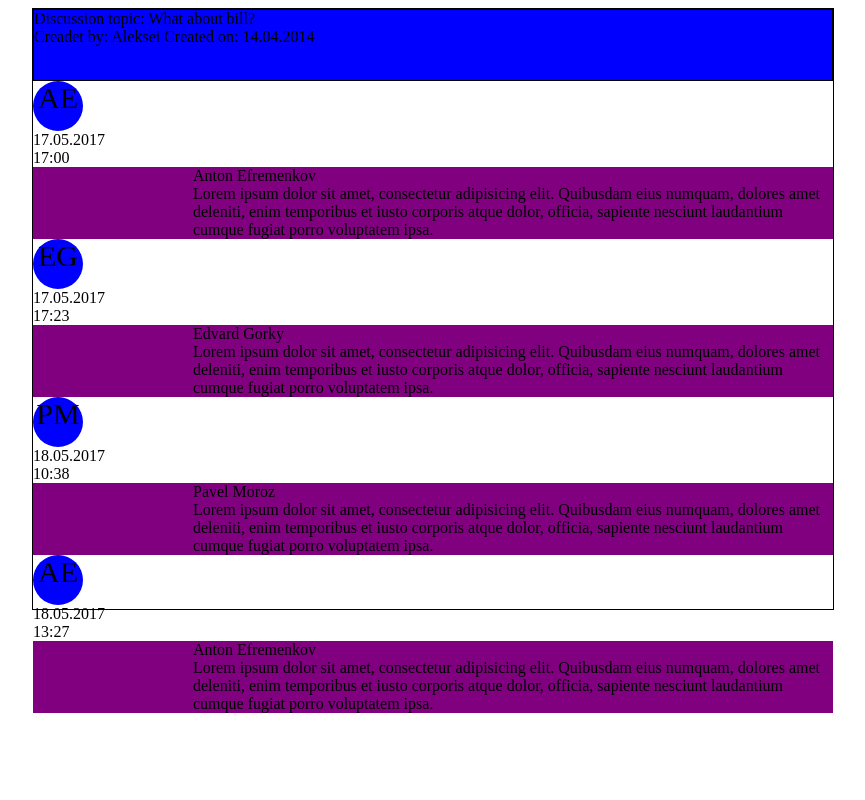
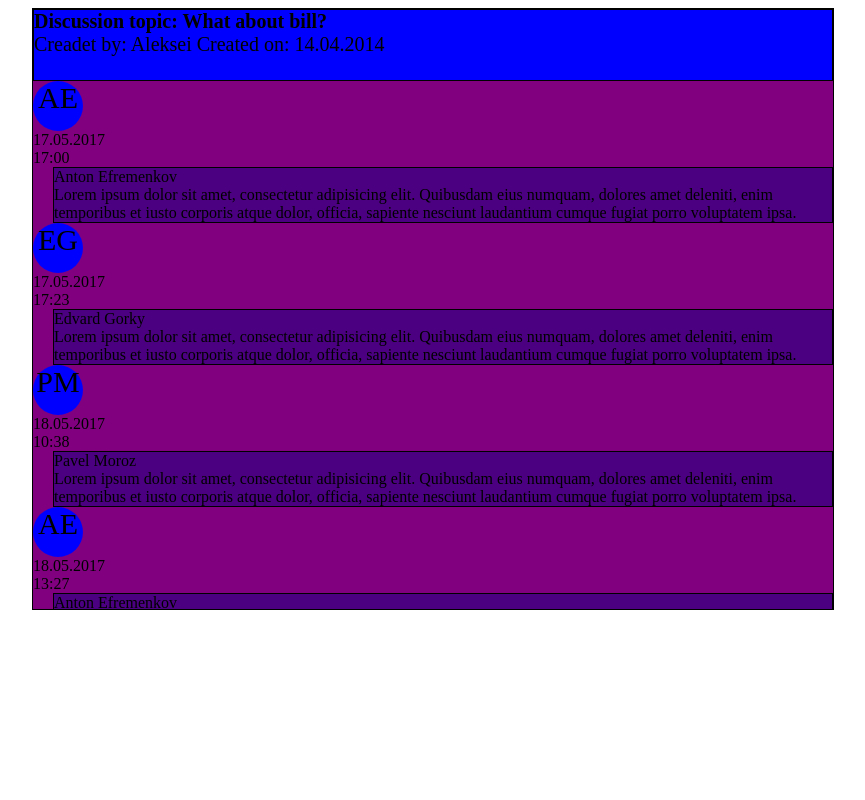
Before and after one commit to Flex73/JuniorFrontend, a plain HTML site: page index1.html.html in a window 1280 px wide. Shown: the whole page, without its empty margins (16-881 px from the left). Drawn offline with Linux system fonts and the light colour scheme.

Commit message:
Add files via upload

```diff
--- a/index1.html.html
+++ b/index1.html.html
@@ -8,19 +8,39 @@
 	<body>
 		<div class="discussion-container">
 			<div class="discussion-header">
-    		Discussion topic: What about bill?<br/>Creadet by: Aleksei Created on: 14.04.2014
+    		<b>Discussion topic: What about bill?</b><br/>Creadet by: Aleksei Created on: 14.04.2014
 		</div>
 			<div class="discussion-body">
-    		<div class="circle"> AE </div> 17.05.2017<br/> 17:00
+    		<div class="message-entry">
+  			<div class="circle"> AE </div> 17.05.2017<br/> 17:00
     		<div class="message-container">Anton Efremenkov<br/>
     		Lorem ipsum dolor sit amet, consectetur adipisicing elit. Quibusdam eius numquam, dolores amet deleniti, enim temporibus et iusto corporis atque dolor, officia, sapiente nesciunt laudantium cumque fugiat porro voluptatem ipsa.</div>
+    		<div class="message-entry">
     		<div class="circle"> EG </div> 17.05.2017<br/> 17:23
     		<div class="message-container">Edvard Gorky<br/>
     		Lorem ipsum dolor sit amet, consectetur adipisicing elit. Quibusdam eius numquam, dolores amet deleniti, enim temporibus et iusto corporis atque dolor, officia, sapiente nesciunt laudantium cumque fugiat porro voluptatem ipsa.</div>
+    		<div class="message-entry">
     		<div class="circle"> PM </div> 18.05.2017<br/> 10:38
     		<div class="message-container">Pavel Moroz<br/>
     		Lorem ipsum dolor sit amet, consectetur adipisicing elit. Quibusdam eius numquam, dolores amet deleniti, enim temporibus et iusto corporis atque dolor, officia, sapiente nesciunt laudantium cumque fugiat porro voluptatem ipsa.</div>
+    		<div class="message-entry">
     		<div class="circle"> AE </div> 18.05.2017<br/> 13:27
+    		<div class="message-container">Anton Efremenkov<br/>
+    		Lorem ipsum dolor sit amet, consectetur adipisicing elit. Quibusdam eius numquam, dolores amet deleniti, enim temporibus et iusto corporis atque dolor, officia, sapiente nesciunt laudantium cumque fugiat porro voluptatem ipsa.</div>
+    		<div class="message-entry">
+    		<div class="circle"> AE </div> 18.05.2017<br/> 13:28
+    		<div class="message-container">Anton Efremenkov<br/>
+    		Lorem ipsum dolor sit amet, consectetur adipisicing elit. Quibusdam eius numquam, dolores amet deleniti, enim temporibus et iusto corporis atque dolor, officia, sapiente nesciunt laudantium cumque fugiat porro voluptatem ipsa.</div>
+    		<div class="message-entry">
+    		<div class="circle"> PM </div> 18.05.2017<br/> 18:54
+    		<div class="message-container">Pavel Moroz<br/>
+    		Lorem ipsum dolor sit amet, consectetur adipisicing elit. Quibusdam eius numquam, dolores amet deleniti, enim temporibus et iusto corporis atque dolor, officia, sapiente nesciunt laudantium cumque fugiat porro voluptatem ipsa.</div>
+    		<div class="message-entry">
+    		<div class="circle"> EG </div> 18.05.2017<br/> 22:09
+    		<div class="message-container">Eduard Gorky<br/>
+    		Lorem ipsum dolor sit amet, consectetur adipisicing elit. Quibusdam eius numquam, dolores amet deleniti, enim temporibus et iusto corporis atque dolor, officia, sapiente nesciunt laudantium cumque fugiat porro voluptatem ipsa.</div>
+    		<div class="message-entry">
+    		<div class="circle"> AE </div> 19.05.2017<br/> 00:12
     		<div class="message-container">Anton Efremenkov<br/>
     		Lorem ipsum dolor sit amet, consectetur adipisicing elit. Quibusdam eius numquam, dolores amet deleniti, enim temporibus et iusto corporis atque dolor, officia, sapiente nesciunt laudantium cumque fugiat porro voluptatem ipsa.</div>
 		</div>
--- a/main.css
+++ b/main.css
@@ -3,6 +3,8 @@
     width: 800px;
     height: 600px;
     margin-left: 40px;
+    overflow: scroll;
+    overflow: auto;
 }
 
 .discussion-header {
@@ -10,15 +12,16 @@
 	height: 70px;
     border-bottom: 1px solid black;
     background-color: blue;
+    text-align: justify;
+    font-size: 20px;
 }
 
-.message-container {
+.message-entry {
 	display: flex;
-	flex-direction: row;
+	flex-direction: column;
 	justify-content: flex-start;
 	flex-wrap: nowrap;
 	background-color: purple;
-	padding-left: 20%;
 }
 
 .circle {
@@ -31,3 +34,12 @@
 	text-align: center;
 	font-size: 30px;
 }
+
+.message-container {
+	border-left: 1px solid black;
+	border-top: 1px solid black;
+	border-bottom: 1px solid black;
+	border-right: 1px solid black;
+	margin-left: 20px;
+	background-color: indigo;
+}
```
